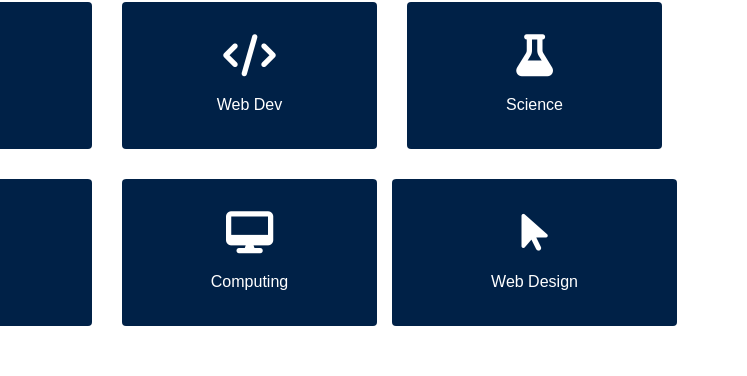
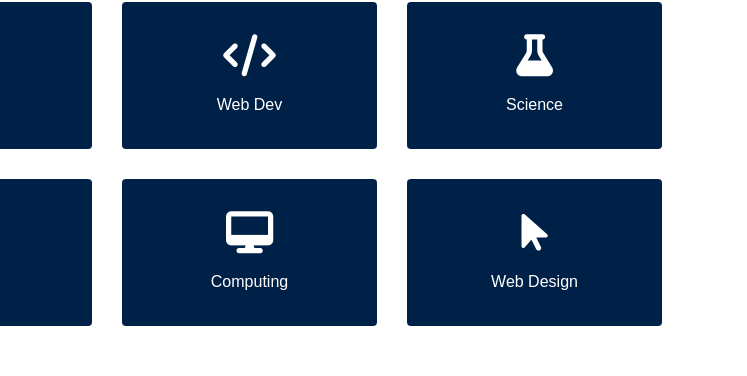
Before and after one commit to phanquang07/CBS_Mastery, a plain HTML site: page index.html in a window 1280 px wide. Shown: the part 1345-1721 px from the top of the page, 533-1280 px from the left. Drawn offline with Linux system fonts and the light colour scheme.

Commit message:
update css

```diff
--- a/index.html
+++ b/index.html
@@ -164,7 +164,7 @@
                   <p class="services-item-text">computing</p>
                 </a>
               </div>
-              <div class="services-item">
+              <div class="services-item col">
                 <a href="#" class="services-item-link">
                   <i class="services-icon fa-solid fa-arrow-pointer"></i>
                   <p class="services-item-text">web design</p>
```
